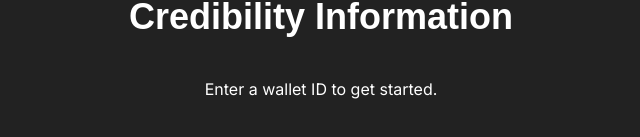
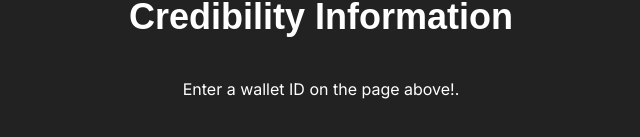
Before and after one commit to hardiv/PayPlot, a Next.js app: page / in a window 1280 px wide. Shown: the part 843-980 px from the top of the page, without its empty margins (319-959 px from the left). Built offline with nearby package versions, Linux system fonts and the light colour scheme.

Commit message:
Chore: Changed 2nd page text to say page above

```diff
--- a/src/app/sections/credibility.tsx
+++ b/src/app/sections/credibility.tsx
@@ -52,7 +52,7 @@ export default function Credibility({
           <p className="mt-10 text-white text-center">
             {entered
               ? "Invalid Wallet ID. Try again."
-              : "Enter a wallet ID to get started."}
+              : "Enter a wallet ID on the page above!."}
           </p>
         )}
       </div>
```
